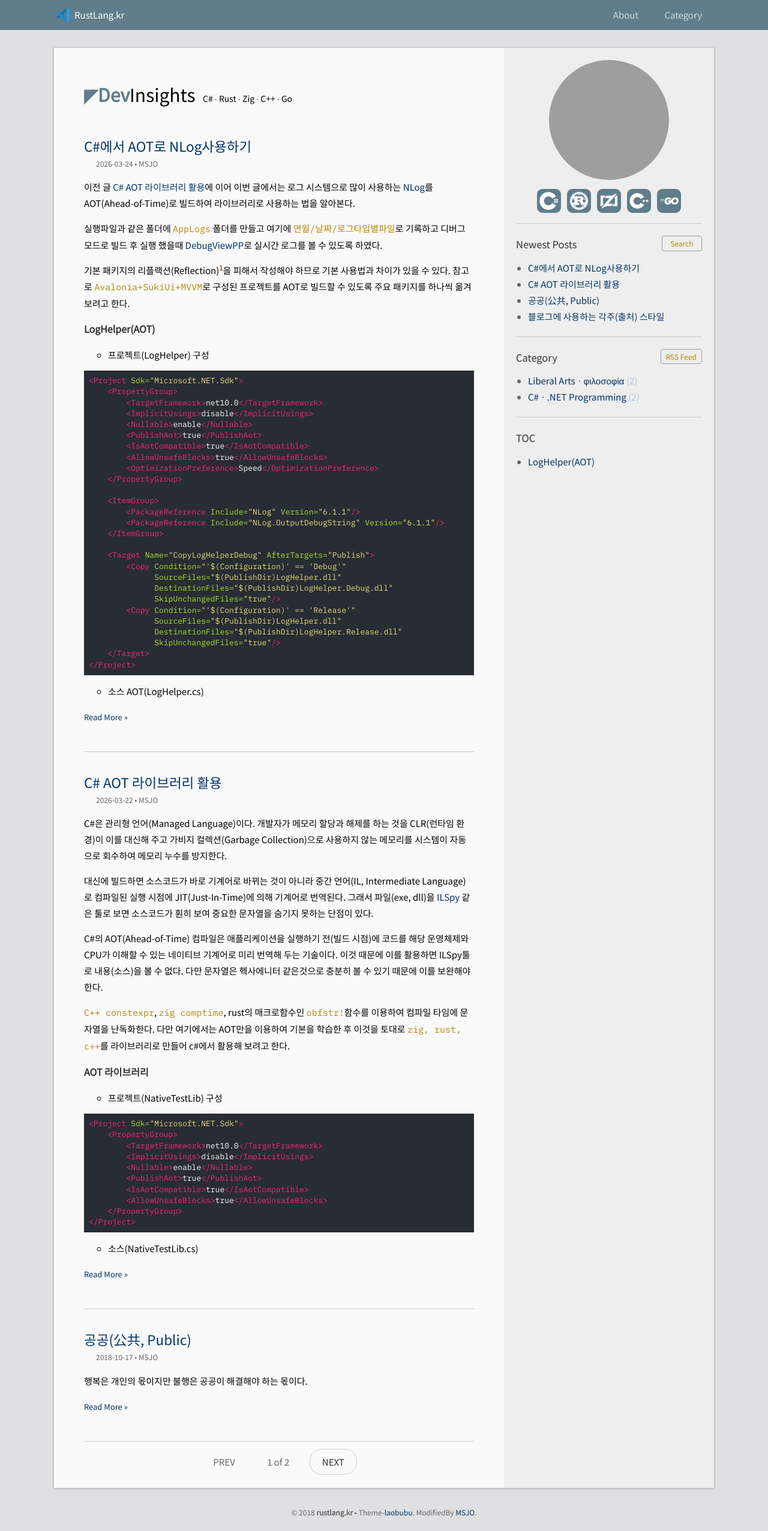
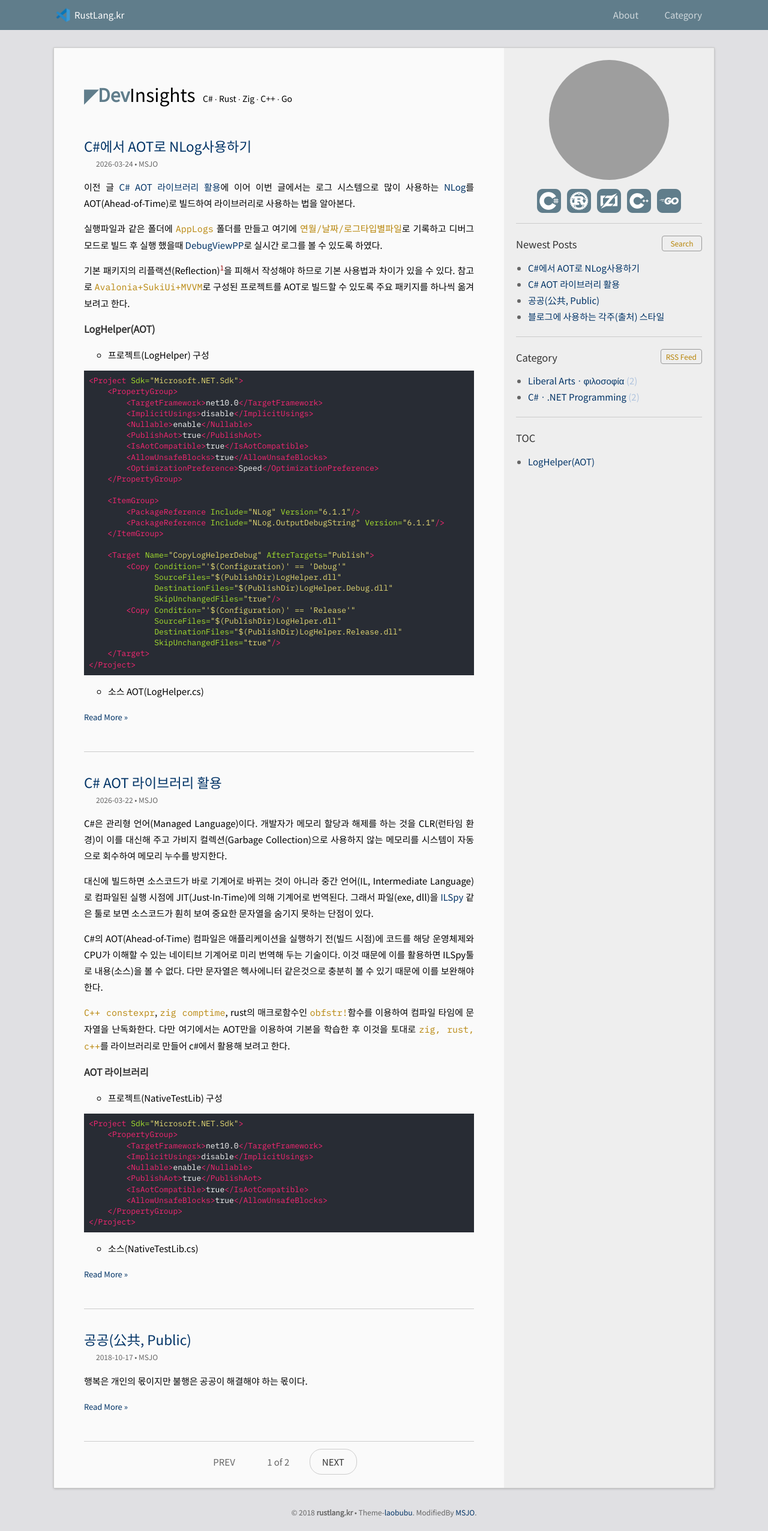
Before and after one commit to DebugJO/rustlang, a Jekyll site: the page built from index.html, in a window 1280 px wide. Shown: the whole page at 60% size. Built offline with Jekyll 4.4.1, drawn with Linux system fonts in a browser that asks for light colours; the list of posts is cut into pages by our own code; grey boxes are pictures that could not be loaded.

Commit message:
Update _home.scss

```diff
--- a/_sass/_home.scss
+++ b/_sass/_home.scss
@@ -43,6 +43,10 @@
         margin-bottom: .5em;
 	margin-top: -20px;
     }
+	p {
+    	    text-align: justify;
+            word-break: break-word;
+	}
     .post-excerpt {
         &, * {
             font-size: $small-font-size;
```
